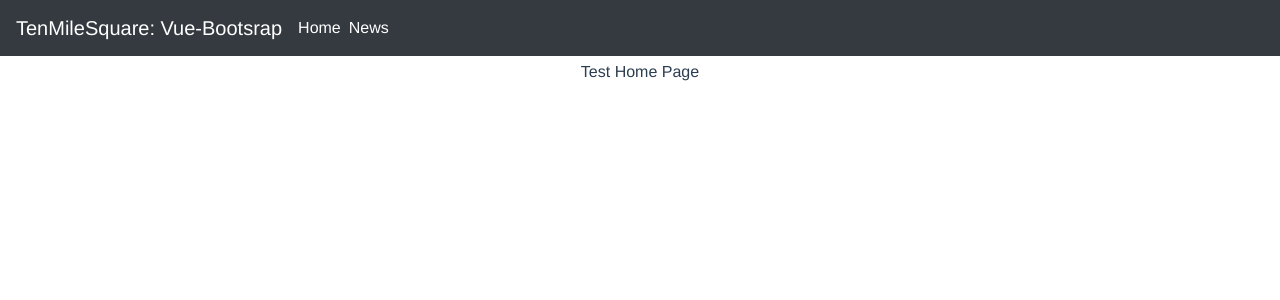
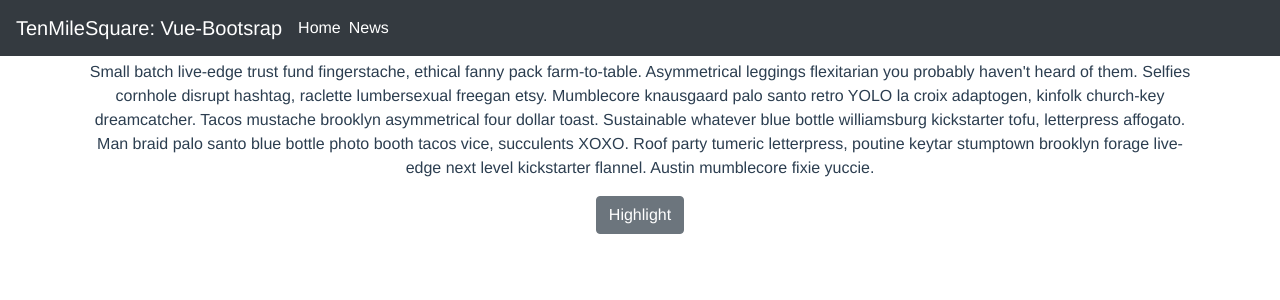
Before and after one commit to lee025/TMS-Vue, a Vue app: page /news#/home in a window 1280 px wide. Shown: the top 300 px of the page. Built offline with nearby package versions, Linux system fonts and the light colour scheme.

Commit message:
/Home highlighting functionality working

```diff
--- a/src/components/Home.vue
+++ b/src/components/Home.vue
@@ -1,11 +1,50 @@
 <template>
   <div>
-    Test Home Page
+    <b-container class="mb-3">
+      <p @click="highlight">
+        Small batch live-edge trust fund fingerstache, ethical fanny pack farm-to-table. Asymmetrical leggings flexitarian you probably haven't heard of them. Selfies cornhole disrupt hashtag, raclette lumbersexual freegan etsy. Mumblecore knausgaard palo santo retro YOLO la croix adaptogen, kinfolk church-key dreamcatcher.
+        Tacos mustache brooklyn asymmetrical four dollar toast. Sustainable whatever blue bottle williamsburg kickstarter tofu, letterpress affogato. Man braid palo santo blue bottle photo booth tacos vice, succulents XOXO. Roof party tumeric letterpress, poutine keytar stumptown brooklyn forage live-edge next level kickstarter flannel. Austin mumblecore fixie yuccie.
+      </p>
+      <b-button @click="highlightBtn">Highlight</b-button>
+    </b-container>
+    <b-container v-for="text in highlighted.slice().reverse()" :key="text.id">
+      <b-card>
+        <b-card-text>{{ text }}</b-card-text>
+        <small>{{ timeStamp }}</small>
+      </b-card>
+    </b-container>
   </div>
 </template>
 
 <script>
 export default {
+  data () {
+    return {
+      highlighted: [],
+      timeStamp: '',
+      input: ''
+    }
+  },
+  methods: {
+    highlightBtn: function highlightBtn (e) {
+      e.target.previousElementSibling.classList.toggle('highlight')
+      e.target.parentElement.classList.toggle('cursor')
+      console.log(`${e.target.textContent} button was clicked from the ${this.currentRoute} Page! You can now hightlight text by selecting.`)
+      // const fullText = e.target.previousElementSibling.textContent
+    },
+    highlight: function highlight (e) {
+      const selection = window.getSelection().toString()
+      if (e.target.classList.contains('highlight') && selection) {
+        this.timeStamp = new Date()
+        this.highlighted.push(selection)
+      }
+    }
+  },
+  computed: {
+    currentRoute () {
+      return this.$route.name
+    }
+  }
 }
 </script>
 
```
